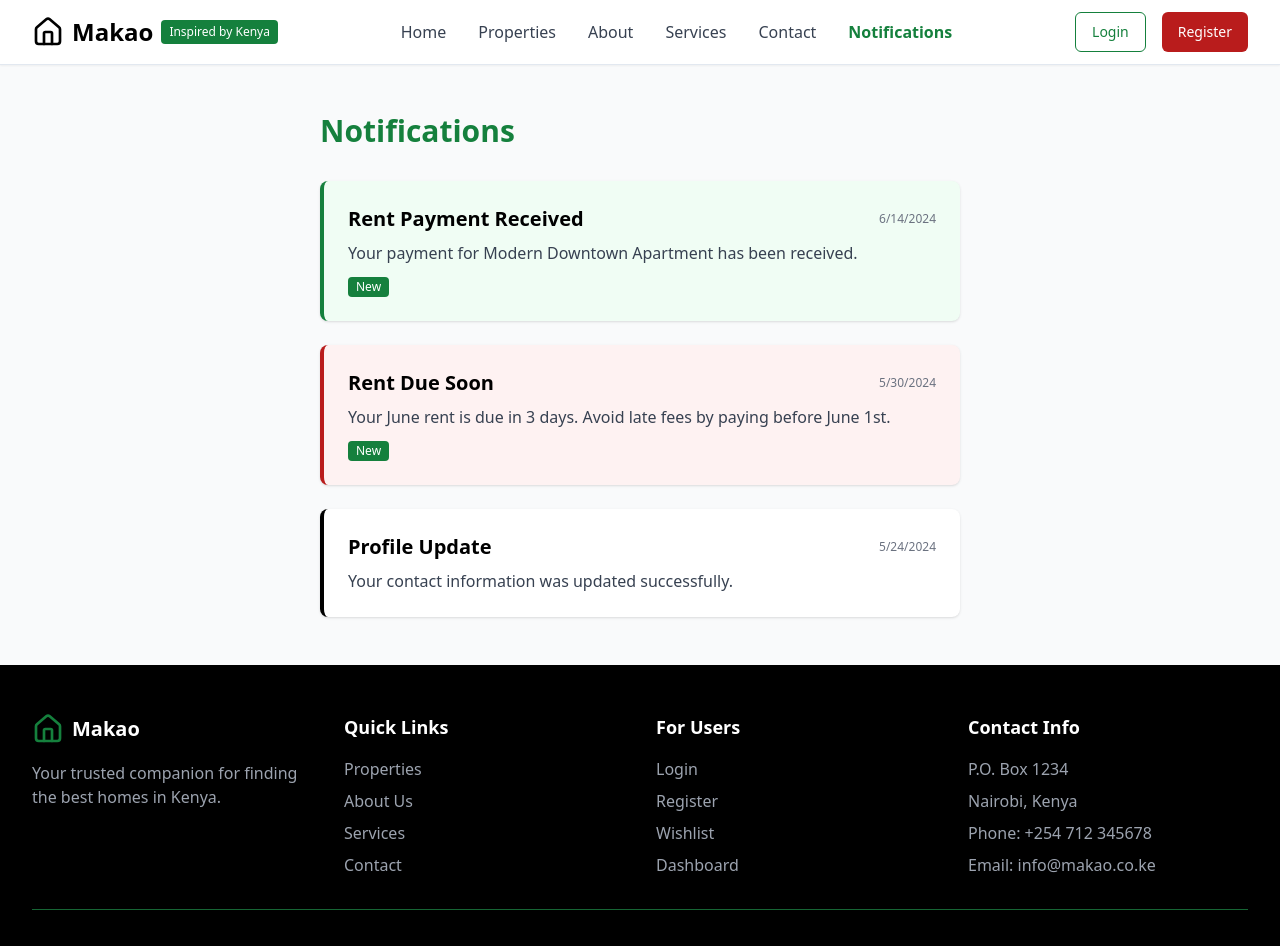
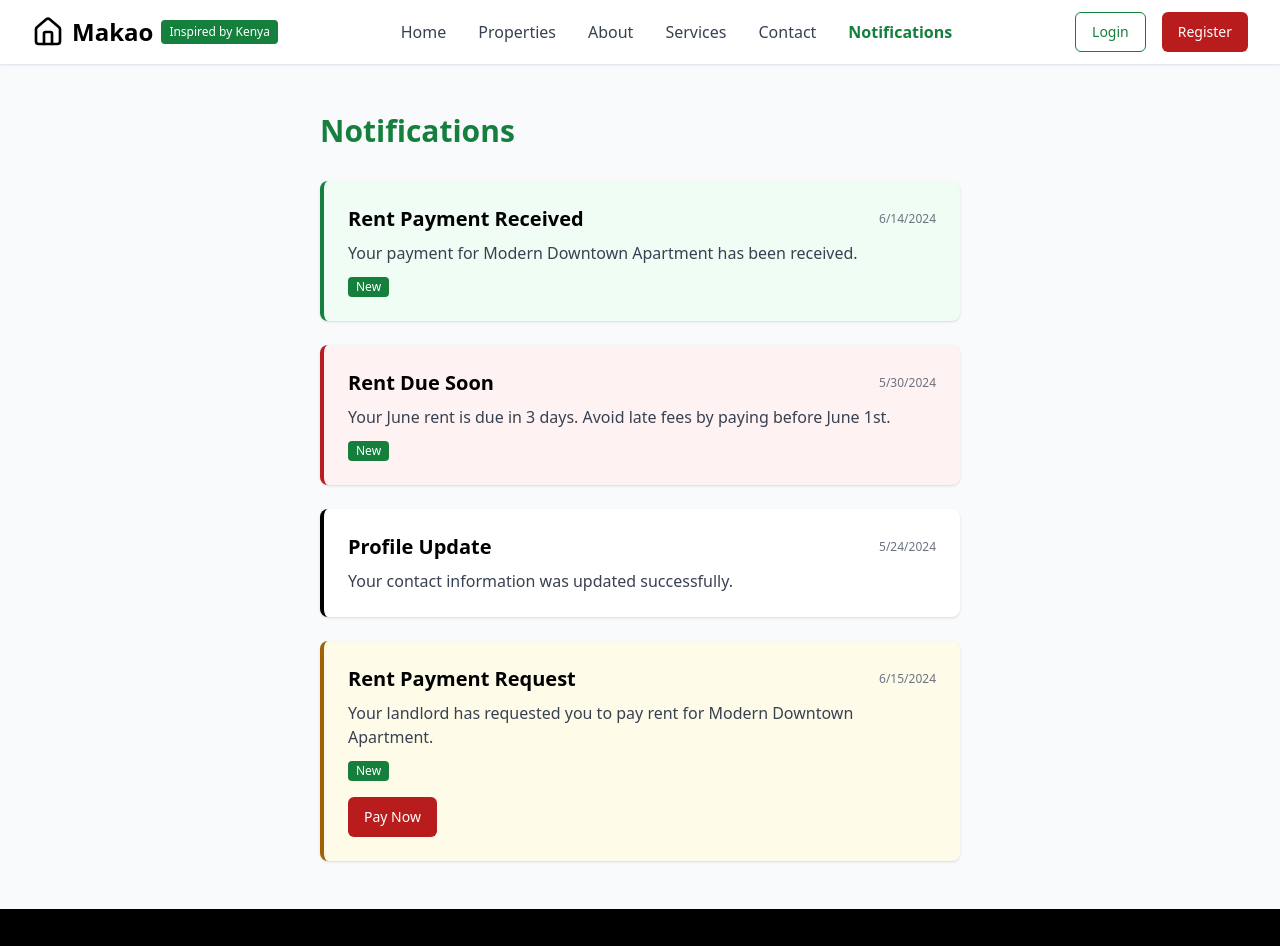
Before and after one commit to DevZoeKitonyi/Makao-Housing, a React (Vite) app: page /notifications in a window 1280 px wide. Shown: the top 946 px of the page. Built offline with nearby package versions, Linux system fonts and the light colour scheme.

Commit message:
Add payment option to notifications
Adds a "Pay Now" button to payment request notifications on the Notifications page, linking to the Rent Payment page.

```diff
--- a/src/pages/Notifications.tsx
+++ b/src/pages/Notifications.tsx
@@ -2,6 +2,8 @@
 import React from "react";
 import MakaoNav from "@/components/MakaoNav";
 import MakaoFooter from "@/components/MakaoFooter";
+import { Button } from "@/components/ui/button";
+import { Link } from "react-router-dom";
 
 const notifications = [
   {
@@ -27,7 +29,16 @@ const notifications = [
     message: "Your contact information was updated successfully.",
     date: "2024-05-24",
     read: true,
-  }
+  },
+  // Added a payment request notification as an example
+  {
+    id: 4,
+    type: "paymentRequest",
+    title: "Rent Payment Request",
+    message: "Your landlord has requested you to pay rent for Modern Downtown Apartment.",
+    date: "2024-06-15",
+    read: false,
+  },
 ];
 
 const Notifications = () => {
@@ -38,7 +49,7 @@ const Notifications = () => {
       <main className="flex-1 max-w-2xl mx-auto w-full px-4 py-12">
         <h1 className="text-3xl font-bold mb-8 text-green-700">Notifications</h1>
         <div className="space-y-6">
-          {notifications.map((n, i) => (
+          {notifications.map((n) => (
             <div
               key={n.id}
               className={`p-6 rounded-lg shadow flex flex-col gap-2 border-l-4 ${
@@ -46,6 +57,8 @@ const Notifications = () => {
                   ? "border-green-700 bg-green-50"
                   : n.type === "reminder"
                   ? "border-red-700 bg-red-50"
+                  : n.type === "paymentRequest"
+                  ? "border-yellow-700 bg-yellow-50"
                   : "border-black bg-white"
               }`}
             >
@@ -59,6 +72,15 @@ const Notifications = () => {
                   New
                 </span>
               )}
+              {n.type === "paymentRequest" && (
+                <div className="mt-2">
+                  <Link to="/rent-payment">
+                    <Button className="bg-red-700 hover:bg-green-700 text-white">
+                      Pay Now
+                    </Button>
+                  </Link>
+                </div>
+              )}
             </div>
           ))}
         </div>
```
